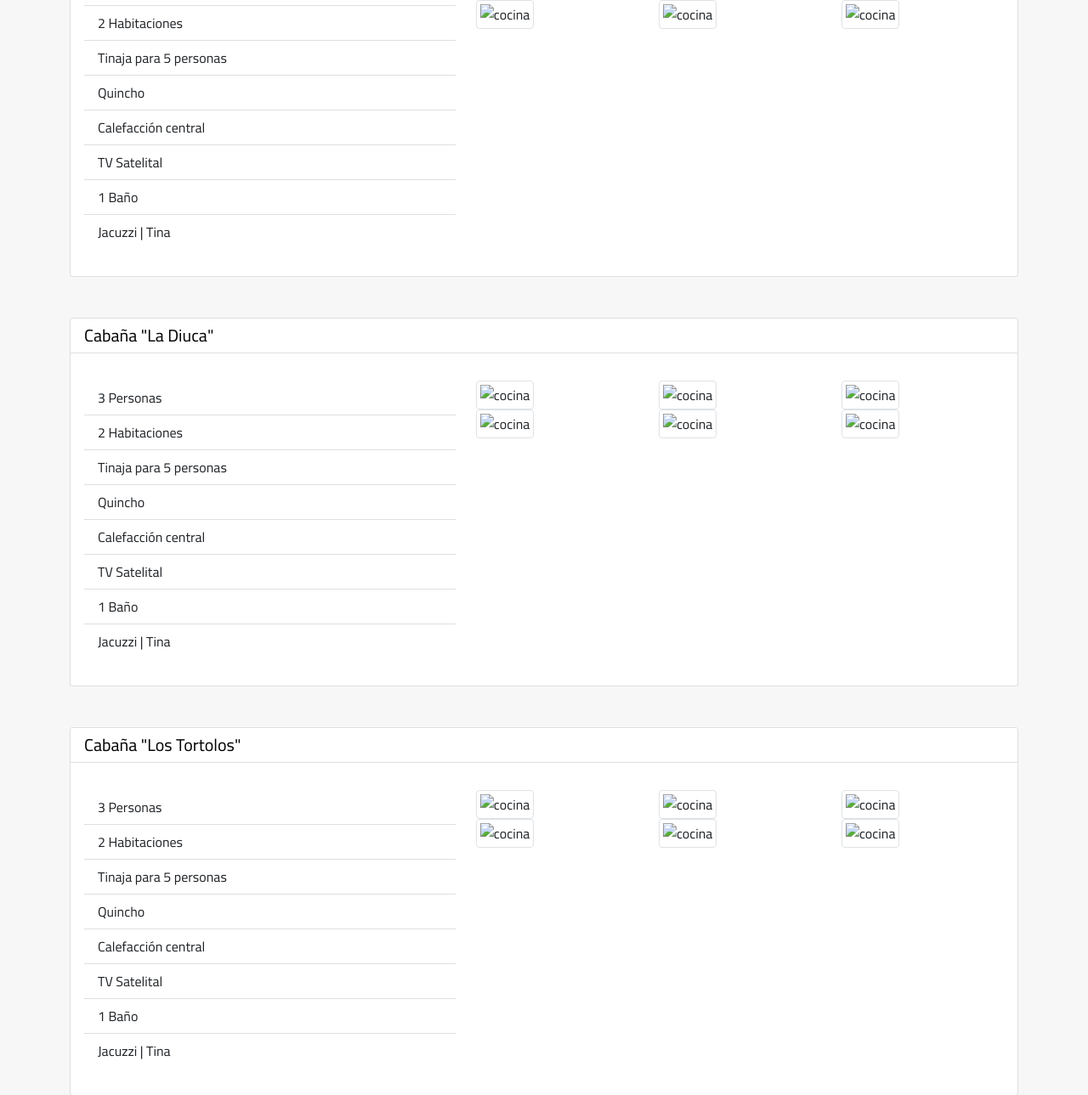
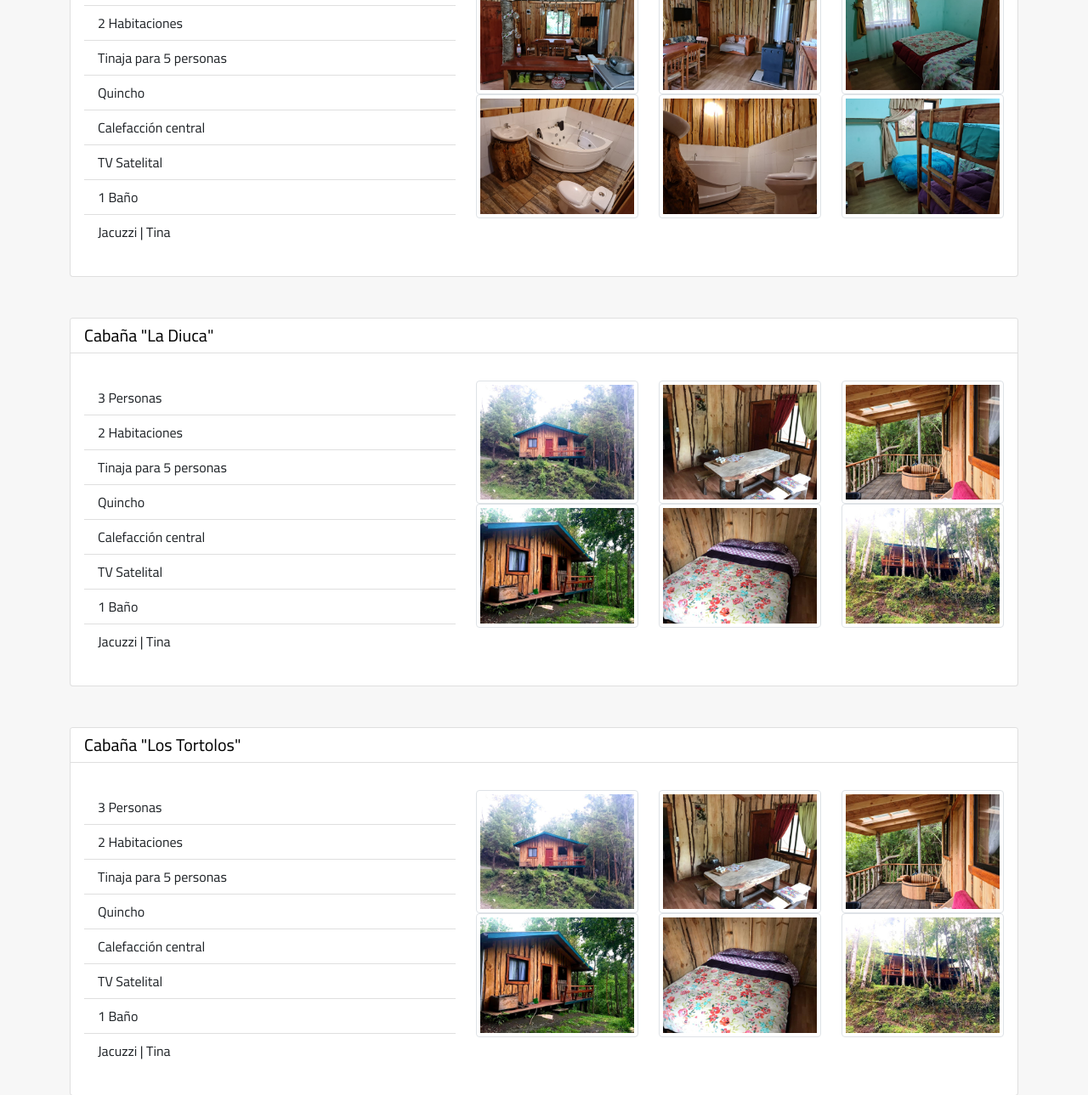
Before and after one commit to flevim/cabanasChabranco, a plain HTML site: page cabanas.html in a window 1280 px wide. Shown: the part 776-2065 px from the top of the page at 85% size. Drawn offline with nearby package versions, Linux system fonts and the light colour scheme; a script that the page names is missing.

Commit message:
Arreglando error de imagenes no mostradas

```diff
--- a/cabanas.html
+++ b/cabanas.html
@@ -103,24 +103,24 @@
                             <div class="row">
                               <!--1era fila-->
                               <div class="col-md-4">
-                                <img src="./img/cabañas/chucao/cocina.jpeg" alt="cocina" class="img-thumbnail">
+                                <img src="./img/cabanas/chucao/cocina.jpeg" alt="cocina" class="img-thumbnail">
                               </div>
                               <div class="col-md-4">
-                                <img src="./img/cabañas/chucao/living.jpeg" alt="cocina" class="img-thumbnail">
+                                <img src="./img/cabanas/chucao/living.jpeg" alt="cocina" class="img-thumbnail">
                               </div>
                               <div class="col-md-4">
-                                <img src="./img/cabañas/chucao/pieza2.jpeg" alt="cocina" class="img-thumbnail">
+                                <img src="./img/cabanas/chucao/pieza2.jpeg" alt="cocina" class="img-thumbnail">
                               </div>
 
                               <!--2da fila-->
                               <div class="col-md-4">
-                                <img src="./img/cabañas/chucao/bano.jpeg" alt="cocina" class="img-thumbnail">
+                                <img src="./img/cabanas/chucao/bano.jpeg" alt="cocina" class="img-thumbnail">
                               </div>
                               <div class="col-md-4">
-                                <img src="./img/cabañas/chucao/bano2.jpeg" alt="cocina" class="img-thumbnail">
+                                <img src="./img/cabanas/chucao/bano2.jpeg" alt="cocina" class="img-thumbnail">
                               </div>
                               <div class="col-md-4">
-                                <img src="./img/cabañas/chucao/pieza.jpeg" alt="cocina" class="img-thumbnail">
+                                <img src="./img/cabanas/chucao/pieza.jpeg" alt="cocina" class="img-thumbnail">
                               </div>
                             </div>
                           </div>
@@ -155,24 +155,24 @@
                           <div class="row">
                             <!--1era fila-->
                             <div class="col-md-4">
-                              <img src="./img/cabañas/diuca/casaporfuera.jpg" alt="cocina" class="img-thumbnail">
+                              <img src="./img/cabanas/diuca/casaporfuera.jpg" alt="cocina" class="img-thumbnail">
                             </div>
                             <div class="col-md-4">
-                              <img src="./img/cabañas/diuca/mesa.jpg" alt="cocina" class="img-thumbnail">
+                              <img src="./img/cabanas/diuca/mesa.jpg" alt="cocina" class="img-thumbnail">
                             </div>
                             <div class="col-md-4">
-                              <img src="./img/cabañas/diuca/tinaja.jpeg" alt="cocina" class="img-thumbnail">
+                              <img src="./img/cabanas/diuca/tinaja.jpeg" alt="cocina" class="img-thumbnail">
                             </div>
 
                             <!--2da fila-->
                             <div class="col-md-4">
-                              <img src="./img/cabañas/diuca/fuera3.jpeg" alt="cocina" class="img-thumbnail">
+                              <img src="./img/cabanas/diuca/fuera3.jpeg" alt="cocina" class="img-thumbnail">
                             </div>
                             <div class="col-md-4">
-                              <img src="./img/cabañas/diuca/cama.jpg" alt="cocina" class="img-thumbnail">
+                              <img src="./img/cabanas/diuca/cama.jpg" alt="cocina" class="img-thumbnail">
                             </div>
                             <div class="col-md-4">
-                              <img src="./img/cabañas/diuca/fuera4.jpeg" alt="cocina" class="img-thumbnail">
+                              <img src="./img/cabanas/diuca/fuera4.jpeg" alt="cocina" class="img-thumbnail">
                             </div>
                           </div>
                         </div>
@@ -207,24 +207,24 @@
                         <div class="row">
                           <!--1era fila-->
                           <div class="col-md-4">
-                            <img src="./img/cabañas/diuca/casaporfuera.jpg" alt="cocina" class="img-thumbnail">
+                            <img src="./img/cabanas/diuca/casaporfuera.jpg" alt="cocina" class="img-thumbnail">
                           </div>
                           <div class="col-md-4">
-                            <img src="./img/cabañas/diuca/mesa.jpg" alt="cocina" class="img-thumbnail">
+                            <img src="./img/cabanas/diuca/mesa.jpg" alt="cocina" class="img-thumbnail">
                           </div>
                           <div class="col-md-4">
-                            <img src="./img/cabañas/diuca/tinaja.jpeg" alt="cocina" class="img-thumbnail">
+                            <img src="./img/cabanas/diuca/tinaja.jpeg" alt="cocina" class="img-thumbnail">
                           </div>
 
                           <!--2da fila-->
                           <div class="col-md-4">
-                            <img src="./img/cabañas/diuca/fuera3.jpeg" alt="cocina" class="img-thumbnail">
+                            <img src="./img/cabanas/diuca/fuera3.jpeg" alt="cocina" class="img-thumbnail">
                           </div>
                           <div class="col-md-4">
-                            <img src="./img/cabañas/diuca/cama.jpg" alt="cocina" class="img-thumbnail">
+                            <img src="./img/cabanas/diuca/cama.jpg" alt="cocina" class="img-thumbnail">
                           </div>
                           <div class="col-md-4">
-                            <img src="./img/cabañas/diuca/fuera4.jpeg" alt="cocina" class="img-thumbnail">
+                            <img src="./img/cabanas/diuca/fuera4.jpeg" alt="cocina" class="img-thumbnail">
                           </div>
                         </div>
                       </div>
--- a/css/main.css
+++ b/css/main.css
@@ -488,7 +488,7 @@ a:link {
 
 /* header */
 .background-section {
-    background-image: linear-gradient(to bottom, rgba(0, 0, 0, 0.6), rgba(0, 0, 0, 0.6)), url('/img/cabanas/diuca/fuera3.jpeg');
+    background-image: linear-gradient(to bottom, rgba(0, 0, 0, 0.6), rgba(0, 0, 0, 0.6)), url('https://i.postimg.cc/bNcpJb8T/fuera3.jpg');
     background-position: center;
     background-repeat: no-repeat;
     background-attachment: scroll;
```
Also changed, not shown: somos.html (+1 -1 lines).
